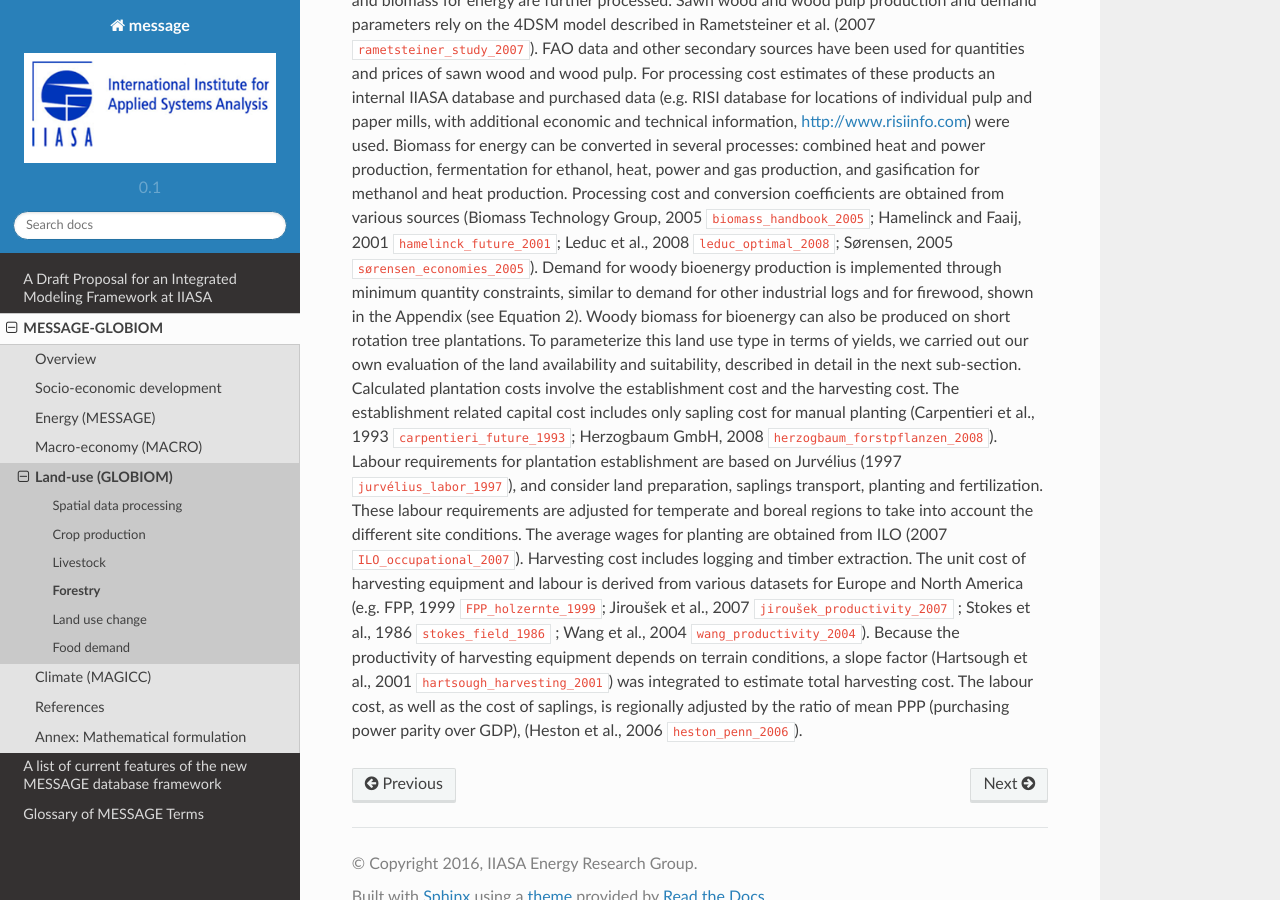
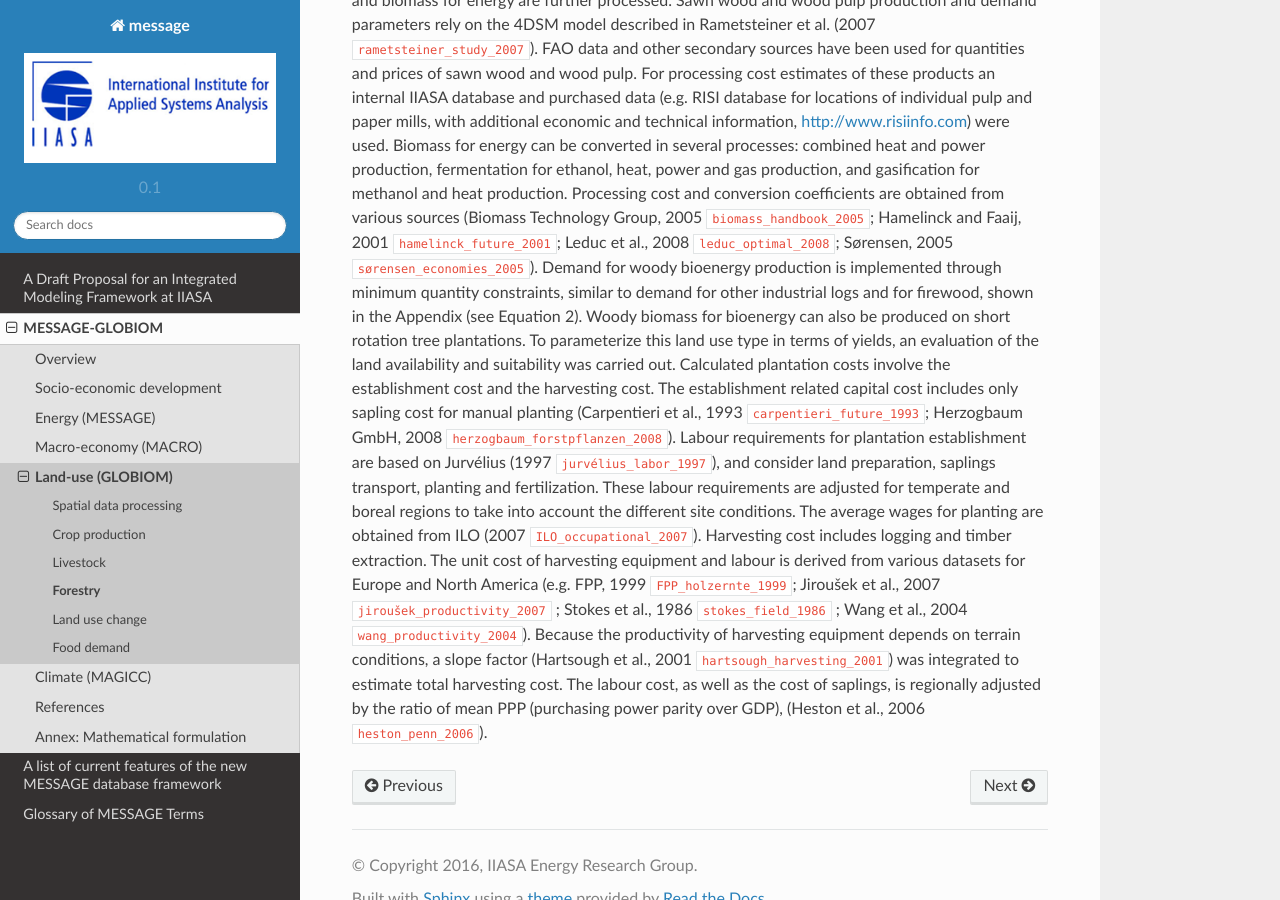
Before and after one commit to yiyi1991/message-ix-models, a Sphinx documentation site: the page built from doc/global/source/message_globiom/land_use/forest.rst, in a window 1280 px wide and 900 px high, scrolled down 655 px. Built offline with Sphinx 7.4.7 and the Read the Docs theme 2.0.0, drawn with Linux system fonts in a browser that asks for light colours; pages that are not in the unit, such as notebooks, are missing from menus; cross-references to code outside the pages are shown as plain code.

Commit message:
Edited 'To parameterize this land use type in...'

```diff
--- a/doc/global/source/message_globiom/land_use/forest.rst
+++ b/doc/global/source/message_globiom/land_use/forest.rst
@@ -7,5 +7,5 @@
 
 Primary forest production from traditional managed forests is characterized also at the level of SimUs. The most important parameters for the model are mean annual increment, maximum share of saw logs in the mean annual increment, and harvesting cost. These parameters are shared with the G4M model – a successor of the model described by Kindermann et al. (2006 :cite:`kindermann_predicting_2006`). More specifically, mean annual increment for the current management, is obtained by downscaling biomass stock data from the Global Forest Resources Assessment (FAO, 2006 :cite:`FAO_global_2006`) from the country level to a 0.5° × 0.5° grid using the method described in Kindermann et al. (2008 :cite:`kindermann_global_forest_2008`). The downscaled biomass stock data is subsequently used to parameterize increment curves. Finally, the saw logs share is estimated by the tree size, which in turn depends on yield and rotation time. Harvesting costs are adjusted for slope and tree size as well.
 Five primary forest products are defined: saw logs, pulp logs, other industrial logs, traditional fuel wood, and biomass for energy. Saw logs, pulp logs and biomass for energy are further processed. Sawn wood and wood pulp production and demand parameters rely on the 4DSM model described in Rametsteiner et al. (2007 :cite:`rametsteiner_study_2007`). FAO data and other secondary sources have been used for quantities and prices of sawn wood and wood pulp. For processing cost estimates of these products an internal IIASA database and purchased data (e.g. RISI database for locations of individual pulp and paper mills, with additional economic and technical information, http://www.risiinfo.com) were used. Biomass for energy can be converted in several processes: combined heat and power production, fermentation for ethanol, heat, power and gas production, and gasification for methanol and heat production. Processing cost and conversion coefficients are obtained from various sources (Biomass Technology Group, 2005 :cite:`biomass_handbook_2005`; Hamelinck and Faaij, 2001 :cite:`hamelinck_future_2001`; Leduc et al., 2008 :cite:`leduc_optimal_2008`; Sørensen, 2005 :cite:`sørensen_economies_2005`). Demand for woody bioenergy production is implemented through minimum quantity constraints, similar to demand for other industrial logs and for firewood, shown in the Appendix (see Equation 2).
-Woody biomass for bioenergy can also be produced on short rotation tree plantations. To parameterize this land use type in terms of yields, we carried out our own evaluation of the land availability and suitability, described in detail in the next sub-section. Calculated plantation costs involve the establishment cost and the harvesting cost. The establishment related capital cost includes only sapling cost for manual planting (Carpentieri et al., 1993 :cite:`carpentieri_future_1993`; Herzogbaum GmbH, 2008 :cite:`herzogbaum_forstpflanzen_2008`). Labour requirements for plantation establishment are based on Jurvélius (1997 :cite:`jurvélius_labor_1997`), and consider land preparation, saplings transport, planting and fertilization. These labour requirements are adjusted for temperate and boreal regions to take into account the different site conditions. The average wages for planting are obtained from ILO (2007 :cite:`ILO_occupational_2007`).
+Woody biomass for bioenergy can also be produced on short rotation tree plantations. To parameterize this land use type in terms of yields, an evaluation of the land availability and suitability was carried out. Calculated plantation costs involve the establishment cost and the harvesting cost. The establishment related capital cost includes only sapling cost for manual planting (Carpentieri et al., 1993 :cite:`carpentieri_future_1993`; Herzogbaum GmbH, 2008 :cite:`herzogbaum_forstpflanzen_2008`). Labour requirements for plantation establishment are based on Jurvélius (1997 :cite:`jurvélius_labor_1997`), and consider land preparation, saplings transport, planting and fertilization. These labour requirements are adjusted for temperate and boreal regions to take into account the different site conditions. The average wages for planting are obtained from ILO (2007 :cite:`ILO_occupational_2007`).
 Harvesting cost includes logging and timber extraction. The unit cost of harvesting equipment and labour is derived from various datasets for Europe and North America (e.g. FPP, 1999 :cite:`FPP_holzernte_1999`; Jiroušek et al., 2007 :cite:`jiroušek_productivity_2007` ; Stokes et al., 1986 :cite:`stokes_field_1986` ; Wang et al., 2004 :cite:`wang_productivity_2004`). Because the productivity of harvesting equipment depends on terrain conditions, a slope factor (Hartsough et al., 2001 :cite:`hartsough_harvesting_2001`) was integrated to estimate total harvesting cost. The labour cost, as well as the cost of saplings, is regionally adjusted by the ratio of mean PPP (purchasing power parity over GDP), (Heston et al., 2006 :cite:`heston_penn_2006`).
```
